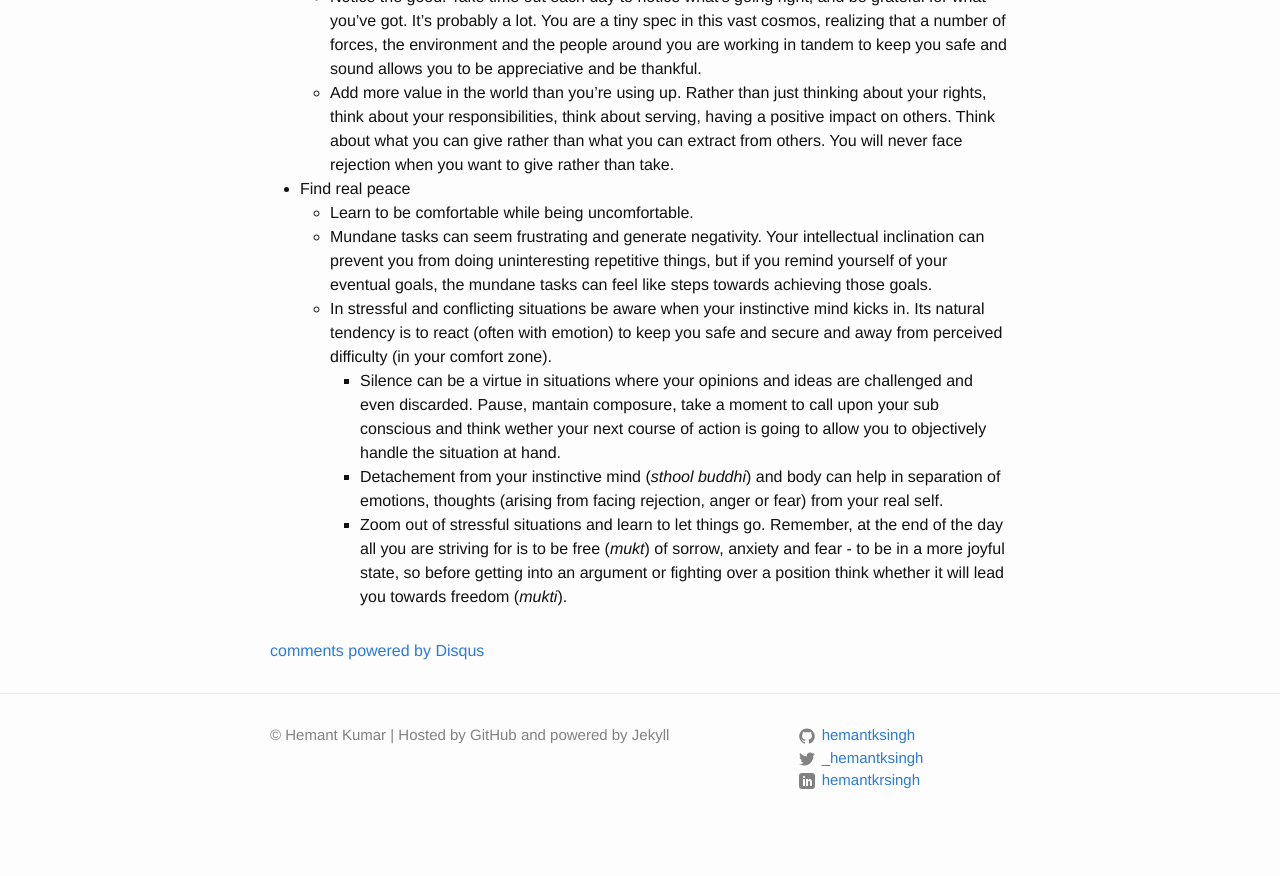
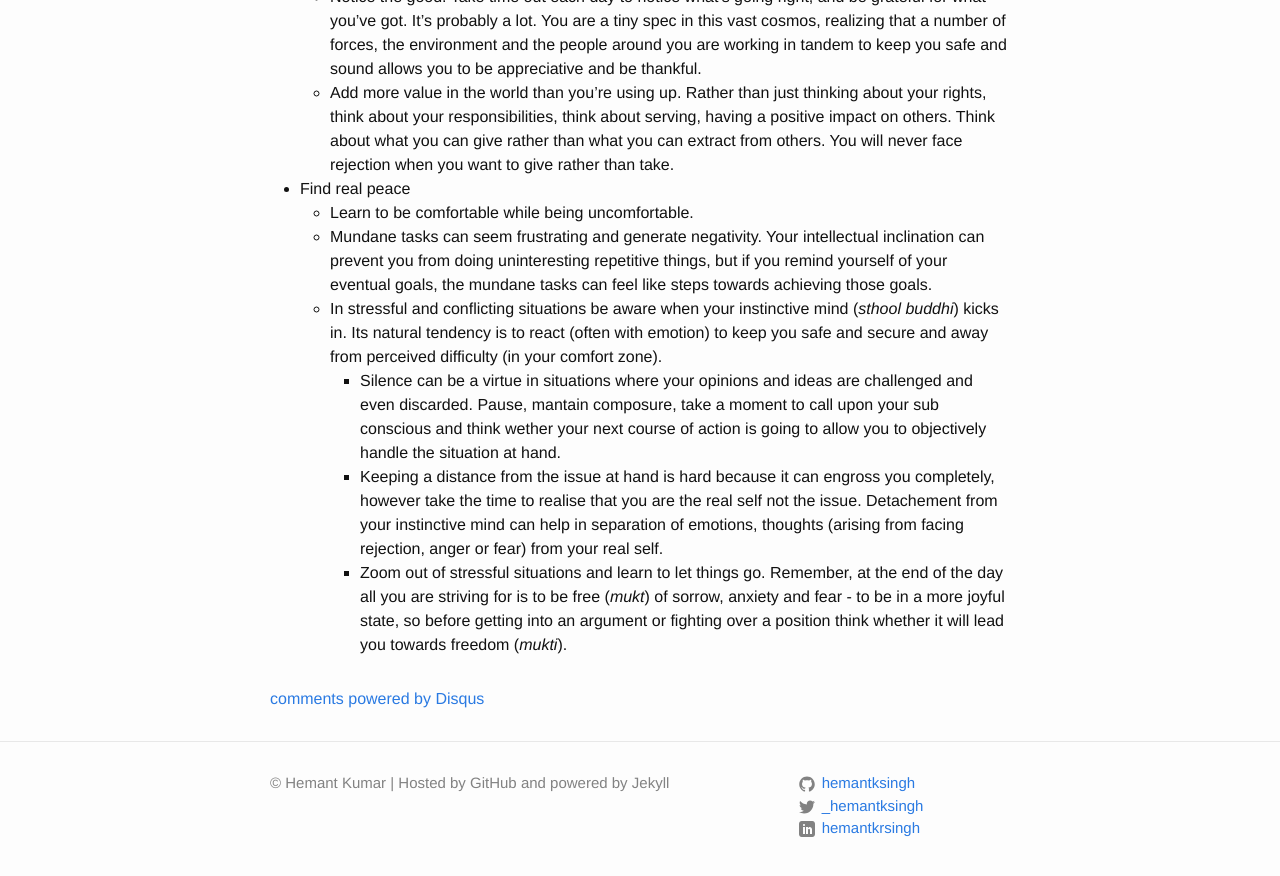
Before and after one commit to hemantksingh/hemantksingh.github.io, a Jekyll site: the page built from _posts/life/2021-02-25-my-morning-routine.markdown, in a window 1280 px wide and 900 px high, scrolled down 1340 px. Shown: the top 876 px of the window. Built offline with Jekyll 4.4.1, drawn with Linux system fonts in a browser that asks for light colours; comment, search, counter and statistics services are not loaded; before the commit the page ends 2192 px from its top, so only the background shows below that.

Commit message:
Update finding peace

```diff
--- a/_posts/life/2021-02-25-my-morning-routine.markdown
+++ b/_posts/life/2021-02-25-my-morning-routine.markdown
@@ -33,7 +33,7 @@ I've never been a morning person, but over a period of time I have trained mysel
 - Find real peace
   - Learn to be comfortable while being uncomfortable.
   - Mundane tasks can seem frustrating and generate negativity. Your intellectual inclination can prevent you from doing uninteresting repetitive things, but if you remind yourself of your eventual goals, the mundane tasks can feel like steps towards achieving those goals.
-  - In stressful and conflicting situations be aware when your instinctive mind kicks in. Its natural tendency is to react (often with emotion) to keep you safe and secure and away from perceived difficulty (in your comfort zone).
+  - In stressful and conflicting situations be aware when your instinctive mind (*sthool buddhi*) kicks in. Its natural tendency is to react (often with emotion) to keep you safe and secure and away from perceived difficulty (in your comfort zone).
     - Silence can be a virtue in situations where your opinions and ideas are challenged and even discarded. Pause, mantain composure, take a moment to call upon your sub conscious and think wether your next course of action is going to allow you to objectively handle the situation at hand.
-    - Detachement from your instinctive mind (*sthool buddhi*) and body can help in separation of emotions, thoughts (arising from facing rejection, anger or fear) from your real self.
+    - Keeping a distance from the issue at hand is hard because it can engross you completely, however take the time to realise that you are the real self not the issue. Detachement from your instinctive mind can help in separation of emotions, thoughts (arising from facing rejection, anger or fear) from your real self.
     - Zoom out of stressful situations and learn to let things go. Remember, at the end of the day all you are striving for is to be free (*mukt*) of sorrow, anxiety and fear - to be in a more joyful state, so before getting into an argument or fighting over a position think whether it will lead you towards freedom (*mukti*).
```
